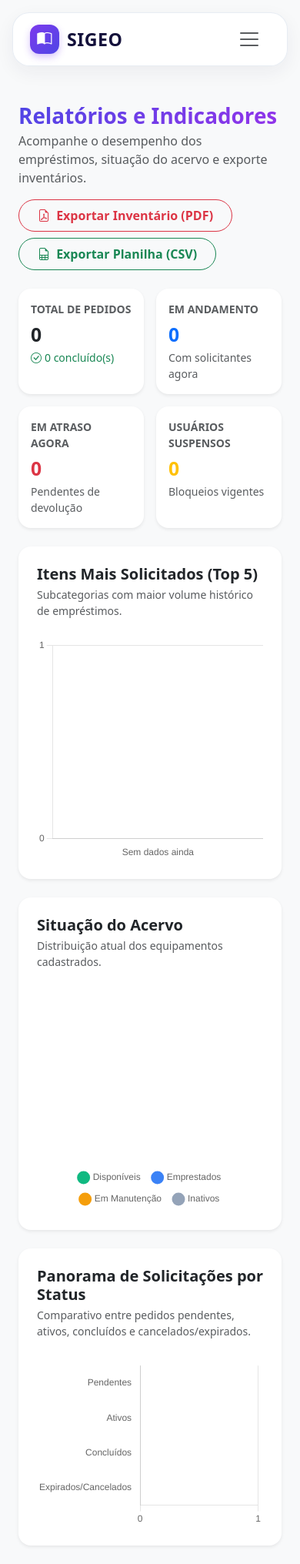
After one commit to brunavdelgobo/2026-pds-sigeo, a Django app: page /relatorios/ in a window 390 px wide. The commit adds this page. Shown: the whole page at 77% size. Run offline with Django 5.2, Linux system fonts and the light colour scheme; the visitor is signed in with stand-in values (Sample User, id 1); data comes from the database, SQL or seed files in the repository; data that the repository does not hold is empty; parts of the project's set-up code (start-up, migrations or seed data) failed here and were passed over.

Commit message:
Melhoria dos relatórios

```diff
--- a/SIGEO/urls.py
+++ b/SIGEO/urls.py
@@ -50,6 +50,7 @@ urlpatterns = [
     path("cadastrar-subcategoria/", views.cadastrar_subcategoria, name="cadastrar_subcategoria"),
     path("parametros/", views.configurar_parametros, name="configurar_parametros"),
     path("editar-subcategoria/<int:subcategoria_id>/", views.editar_subcategoria, name="editar_subcategoria"),
+    path("relatorios/", views.dashboard_relatorios, name="dashboard_relatorios"),
 ]
 
 urlpatterns += static(settings.MEDIA_URL, document_root=settings.MEDIA_ROOT)
--- a/SIGEO/views.py
+++ b/SIGEO/views.py
@@ -13,6 +13,7 @@ from django.http import HttpResponse
 from django.template.loader import get_template
 from xhtml2pdf import pisa
 import csv
+import json
 from django.core.mail import send_mail
 from collections import Counter
 from django.contrib import messages
@@ -619,7 +620,9 @@ def relatorio_inventario_pdf(request):
     if not is_atendente_ou_admin(request.user):
         return redirect('painel')
 
-    objetos = Objeto.objects.all().order_by('subcategoria', 'nome_objeto')
+    objetos = Objeto.objects.select_related('subcategoria', 'subcategoria__categoria').all().order_by(
+        'subcategoria__categoria__nome_categoria', 'subcategoria__nome_subcategoria', 'nome_objeto'
+    )
 
     contexto = {
         'objetos': objetos,
@@ -627,7 +630,8 @@ def relatorio_inventario_pdf(request):
         'disponiveis': objetos.filter(status='DISPONIVEL').count(),
         'emprestados': objetos.filter(status='EMPRESTADO').count(),
         'manutencao': objetos.filter(status='MANUTENCAO').count(),
-        'data_geracao': timezone.now()
+        'inativos': objetos.filter(status='INATIVO').count(),
+        'data_geracao': timezone.localtime(timezone.now())
     }
 
     template = get_template('relatorio_pdf.html')
@@ -645,6 +649,65 @@ def relatorio_inventario_pdf(request):
 
 
 @login_required(login_url='/login/')
+def dashboard_relatorios(request):
+    if not is_atendente_ou_admin(request.user):
+        messages.error(request, "Você não tem permissão para acessar os relatórios.")
+        return redirect('inicio')
+
+    total_emprestimos = Emprestimo.objects.count()
+    ativos = Emprestimo.objects.filter(status_geral='ATIVO').count()
+    concluidos = Emprestimo.objects.filter(status_geral='CONCLUIDO').count()
+    expirados_cancelados = Emprestimo.objects.filter(status_geral__in=['EXPIRADO', 'CANCELADO']).count()
+
+    atrasados_agora = sum(
+        1 for emp in Emprestimo.objects.filter(status_geral='ATIVO') if emp.esta_atrasado()
+    )
+
+    usuarios_suspensos = Usuario.objects.filter(bloqueado_ate__gt=timezone.now()).count()
+
+    # Situação do Acervo (Gráfico de Rosca)
+    acervo_labels = ['Disponíveis', 'Emprestados', 'Em Manutenção', 'Inativos']
+    acervo_valores = [
+        Objeto.objects.filter(status='DISPONIVEL').count(),
+        Objeto.objects.filter(status='EMPRESTADO').count(),
+        Objeto.objects.filter(status='MANUTENCAO').count(),
+        Objeto.objects.filter(status='INATIVO').count(),
+    ]
+
+    # Top 5 Subcategorias Mais Emprestadas (Gráfico de Barras)
+    ranking_subcategorias = (
+        ItemEmprestimo.objects
+        .values('objeto__subcategoria__nome_subcategoria')
+        .annotate(total=Count('id'))
+        .order_by('-total')[:5]
+    )
+    top_labels = [item['objeto__subcategoria__nome_subcategoria'] for item in ranking_subcategorias]
+    top_valores = [item['total'] for item in ranking_subcategorias]
+
+    # Status dos Pedidos (Gráfico de Barras Horizontais)
+    pedidos_labels = ['Pendentes', 'Ativos', 'Concluídos', 'Expirados/Cancelados']
+    pedidos_valores = [
+        Emprestimo.objects.filter(status_geral='PENDENTE').count(),
+        ativos,
+        concluidos,
+        expirados_cancelados,
+    ]
+
+    return render(request, 'relatorios.html', {
+        'total_emprestimos': total_emprestimos,
+        'ativos': ativos,
+        'concluidos': concluidos,
+        'atrasados_agora': atrasados_agora,
+        'usuarios_suspensos': usuarios_suspensos,
+        'acervo_labels_json': json.dumps(acervo_labels),
+        'acervo_valores_json': json.dumps(acervo_valores),
+        'top_labels_json': json.dumps(top_labels),
+        'top_valores_json': json.dumps(top_valores),
+        'pedidos_labels_json': json.dumps(pedidos_labels),
+        'pedidos_valores_json': json.dumps(pedidos_valores),
+    })
+
+@login_required(login_url='/login/')
 def relatorio_inventario_csv(request):
     if not is_atendente_ou_admin(request.user):
         return redirect('painel')
@@ -655,20 +718,22 @@ def relatorio_inventario_csv(request):
     response.write('\ufeff')
 
     writer = csv.writer(response, delimiter=';')
-    writer.writerow(['Patrimônio', 'Objeto', 'Subcategoria', 'Condição', 'Status Atual'])
+    # Adicionado 'Data de Cadastro' no cabeçalho
+    writer.writerow(['Patrimônio', 'Objeto', 'Subcategoria', 'Data de Cadastro', 'Condição', 'Status Atual'])
 
     objetos = Objeto.objects.all().order_by('subcategoria', 'nome_objeto')
     for obj in objetos:
+        data_cad = obj.data_cadastro.strftime('%d/%m/%Y') if hasattr(obj, 'data_cadastro') and obj.data_cadastro else '-'
         writer.writerow([
             obj.cg_patrimonio if obj.cg_patrimonio else 'S/N',
             obj.nome_objeto,
             str(obj.subcategoria) if obj.subcategoria else 'Sem Subcategoria',
+            data_cad, # Adicionado aqui
             obj.get_condicao_display(),
             obj.get_status_display()
         ])
 
     return response
-
 
 @login_required(login_url='/login/')
 def aumentar_qtd_pedido(request, subcategoria_id):
--- a/templates/base.html
+++ b/templates/base.html
@@ -175,6 +175,7 @@
                                     <li><a class="dropdown-item py-2" href="{% url 'gerenciar_emprestimos' %}"><i class="bi bi-list-check me-2 text-success"></i>Todos os Empréstimos</a></li>
                                     <li><a class="dropdown-item py-2" href="{% url 'gerenciar_objetos' %}"><i class="bi bi-box-seam me-2" style="color:#4f46e5;"></i>Objetos do Acervo</a></li>
                                     <li><a class="dropdown-item py-2" href="{% url 'gerenciar_manutencao' %}"><i class="bi bi-tools me-2 text-danger"></i>Manutenção</a></li>
+                                    <li><a class="dropdown-item py-2" href="{% url 'dashboard_relatorios' %}"><i class="bi bi-bar-chart-line me-2 text-info"></i>Relatórios e Gráficos</a></li>
                                     {% if user.perfil == 'ADMIN' or user.is_superuser %}
                                         <li><hr class="dropdown-divider"></li>
                                         <li><a class="dropdown-item py-2" href="{% url 'gerenciar_usuarios' %}"><i class="bi bi-people me-2 text-primary"></i>Gerenciar Usuários</a></li>
--- /dev/null
+++ b/templates/relatorios.html
@@ -0,0 +1,166 @@
+{% extends 'base.html' %}
+
+{% block content %}
+<div class="container py-4">
+    <!-- Cabeçalho e Botões de Exportação -->
+    <div class="d-flex flex-wrap justify-content-between align-items-center gap-3 mb-4">
+        <div>
+            <h1 class="fw-bold display-6 mb-1" style="background: linear-gradient(135deg, #4f46e5 0%, #9333ea 100%); -webkit-background-clip: text; -webkit-text-fill-color: transparent;">
+                Relatórios e Indicadores
+            </h1>
+            <p class="text-muted fs-6 mb-0">Acompanhe o desempenho dos empréstimos, situação do acervo e exporte inventários.</p>
+        </div>
+        <div class="d-flex flex-wrap gap-2">
+            <a href="{% url 'relatorio_inventario_pdf' %}" class="btn btn-outline-danger px-4 py-2 rounded-pill fw-semibold">
+                <i class="bi bi-file-earmark-pdf me-1"></i> Exportar Inventário (PDF)
+            </a>
+            <a href="{% url 'relatorio_inventario_csv' %}" class="btn btn-outline-success px-4 py-2 rounded-pill fw-semibold">
+                <i class="bi bi-file-earmark-spreadsheet me-1"></i> Exportar Planilha (CSV)
+            </a>
+        </div>
+    </div>
+
+    <!-- Cards de KPIs -->
+    <div class="row g-3 mb-4">
+        <div class="col-6 col-md-3">
+            <div class="card border-0 shadow-sm rounded-4 bg-white p-3 h-100">
+                <span class="text-muted small fw-semibold text-uppercase">Total de Pedidos</span>
+                <h2 class="fw-bold text-dark mt-2 mb-0">{{ total_emprestimos }}</h2>
+                <small class="text-success mt-1"><i class="bi bi-check-circle me-1"></i>{{ concluidos }} concluído(s)</small>
+            </div>
+        </div>
+        <div class="col-6 col-md-3">
+            <div class="card border-0 shadow-sm rounded-4 bg-white p-3 h-100">
+                <span class="text-muted small fw-semibold text-uppercase">Em Andamento</span>
+                <h2 class="fw-bold text-primary mt-2 mb-0">{{ ativos }}</h2>
+                <small class="text-muted mt-1">Com solicitantes agora</small>
+            </div>
+        </div>
+        <div class="col-6 col-md-3">
+            <div class="card border-0 shadow-sm rounded-4 bg-white p-3 h-100">
+                <span class="text-muted small fw-semibold text-uppercase">Em Atraso Agora</span>
+                <h2 class="fw-bold text-danger mt-2 mb-0">{{ atrasados_agora }}</h2>
+                <small class="text-muted mt-1">Pendentes de devolução</small>
+            </div>
+        </div>
+        <div class="col-6 col-md-3">
+            <div class="card border-0 shadow-sm rounded-4 bg-white p-3 h-100">
+                <span class="text-muted small fw-semibold text-uppercase">Usuários Suspensos</span>
+                <h2 class="fw-bold text-warning mt-2 mb-0">{{ usuarios_suspensos }}</h2>
+                <small class="text-muted mt-1">Bloqueios vigentes</small>
+            </div>
+        </div>
+    </div>
+
+    <!-- Gráficos Principais -->
+    <div class="row g-4 mb-4">
+        <div class="col-lg-7">
+            <div class="card border-0 shadow-sm rounded-4 bg-white p-4 h-100">
+                <h5 class="fw-bold text-dark mb-1">Itens Mais Solicitados (Top 5)</h5>
+                <p class="text-muted small mb-4">Subcategorias com maior volume histórico de empréstimos.</p>
+                <div style="position: relative; height: 290px;">
+                    <canvas id="graficoTopItens"></canvas>
+                </div>
+            </div>
+        </div>
+
+        <div class="col-lg-5">
+            <div class="card border-0 shadow-sm rounded-4 bg-white p-4 h-100">
+                <h5 class="fw-bold text-dark mb-1">Situação do Acervo</h5>
+                <p class="text-muted small mb-4">Distribuição atual dos equipamentos cadastrados.</p>
+                <div style="position: relative; height: 290px;">
+                    <canvas id="graficoAcervo"></canvas>
+                </div>
+            </div>
+        </div>
+    </div>
+
+    <!-- Gráfico 3: Panorama Geral de Pedidos -->
+    <div class="card border-0 shadow-sm rounded-4 bg-white p-4">
+        <h5 class="fw-bold text-dark mb-1">Panorama de Solicitações por Status</h5>
+        <p class="text-muted small mb-4">Comparativo entre pedidos pendentes, ativos, concluídos e cancelados/expirados.</p>
+        <div style="position: relative; height: 220px;">
+            <canvas id="graficoPedidos"></canvas>
+        </div>
+    </div>
+</div>
+
+<script src="https://cdn.jsdelivr.net/npm/chart.js@4.4.3/dist/chart.umd.min.js"></script>
+<script>
+    document.addEventListener('DOMContentLoaded', function () {
+        const acervoLabels = {{ acervo_labels_json|safe }};
+        const acervoValores = {{ acervo_valores_json|safe }};
+        const topLabels = {{ top_labels_json|safe }};
+        const topValores = {{ top_valores_json|safe }};
+        const pedidosLabels = {{ pedidos_labels_json|safe }};
+        const pedidosValores = {{ pedidos_valores_json|safe }};
+
+        new Chart(document.getElementById('graficoTopItens'), {
+            type: 'bar',
+            data: {
+                labels: topLabels.length ? topLabels : ['Sem dados ainda'],
+                datasets: [{
+                    label: 'Empréstimos',
+                    data: topValores.length ? topValores : [0],
+                    backgroundColor: '#6366f1',
+                    borderRadius: 8,
+                    maxBarThickness: 48
+                }]
+            },
+            options: {
+                responsive: true,
+                maintainAspectRatio: false,
+                plugins: { legend: { display: false } },
+                scales: {
+                    y: { beginAtZero: true, ticks: { precision: 0 } },
+                    x: { grid: { display: false } }
+                }
+            }
+        });
+
+        new Chart(document.getElementById('graficoAcervo'), {
+            type: 'doughnut',
+            data: {
+                labels: acervoLabels,
+                datasets: [{
+                    data: acervoValores,
+                    backgroundColor: ['#10b981', '#3b82f6', '#f59e0b', '#94a3b8'],
+                    borderWidth: 0
+                }]
+            },
+            options: {
+                responsive: true,
+                maintainAspectRatio: false,
+                cutout: '65%',
+                plugins: {
+                    legend: { position: 'bottom', labels: { padding: 16, usePointStyle: true } }
+                }
+            }
+        });
+
+        new Chart(document.getElementById('graficoPedidos'), {
+            type: 'bar',
+            data: {
+                labels: pedidosLabels,
+                datasets: [{
+                    label: 'Quantidade',
+                    data: pedidosValores,
+                    backgroundColor: ['#f59e0b', '#3b82f6', '#10b981', '#cbd5e1'],
+                    borderRadius: 8,
+                    maxBarThickness: 32
+                }]
+            },
+            options: {
+                indexAxis: 'y',
+                responsive: true,
+                maintainAspectRatio: false,
+                plugins: { legend: { display: false } },
+                scales: {
+                    x: { beginAtZero: true, ticks: { precision: 0 } },
+                    y: { grid: { display: false } }
+                }
+            }
+        });
+    });
+</script>
+{% endblock %}
```
Also changed, not shown: templates/relatorio_pdf.html (+22 -18 lines).
